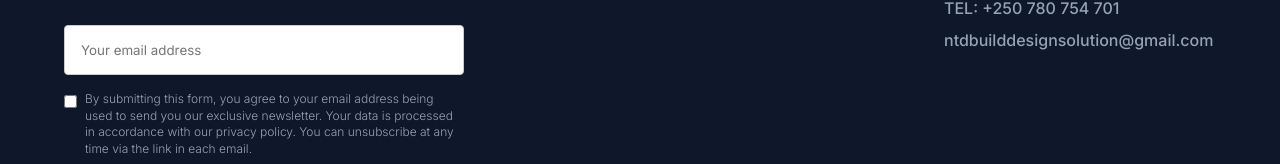
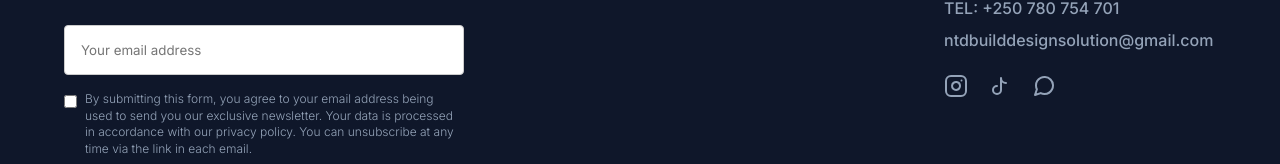
Before and after one commit to MFabrice001/NTD-Frontend, a React (Vite) app: page / in a window 1280 px wide. Shown: the part 3075-3239 px from the top of the page. Built offline with nearby package versions, Linux system fonts and the light colour scheme; no server answers.

Commit message:
Made some changes

```diff
--- a/src/components/Footer.jsx
+++ b/src/components/Footer.jsx
@@ -83,6 +83,27 @@ const Footer = () => {
             <li style={{marginBottom: '0.75rem'}}>TEL: +250 780 754 701</li>
             <li>ntdbuilddesignsolution@gmail.com</li>
           </ul>
+
+          {/* Social Icons */}
+          <div style={{ display: 'flex', gap: '1.25rem', marginTop: '1.5rem', alignItems: 'center' }}>
+            <a href="https://www.instagram.com/ntdbuild_designsolution?stkn=MWJyaHVnODdodzB0aw==" target="_blank" rel="noopener noreferrer" style={{ color: '#94A3B8', transition: 'color 0.2s ease' }} onMouseOver={(e) => e.currentTarget.style.color = '#FFFFFF'} onMouseOut={(e) => e.currentTarget.style.color = '#94A3B8'} title="Instagram">
+              <svg xmlns="http://www.w3.org/2000/svg" width="24" height="24" viewBox="0 0 24 24" fill="none" stroke="currentColor" strokeWidth="2" strokeLinecap="round" strokeLinejoin="round">
+                <rect x="2" y="2" width="20" height="20" rx="5" ry="5"></rect>
+                <path d="M16 11.37A4 4 0 1 1 12.63 8 4 4 0 0 1 16 11.37z"></path>
+                <line x1="17.5" y1="6.5" x2="17.51" y2="6.5"></line>
+              </svg>
+            </a>
+            <a href="https://www.tiktok.com/@ntdbuild_designsolution?_r=1&_t=ZS-99mKui94UZb" target="_blank" rel="noopener noreferrer" style={{ color: '#94A3B8', transition: 'color 0.2s ease' }} onMouseOver={(e) => e.currentTarget.style.color = '#FFFFFF'} onMouseOut={(e) => e.currentTarget.style.color = '#94A3B8'} title="TikTok">
+              <svg xmlns="http://www.w3.org/2000/svg" width="24" height="24" viewBox="0 0 24 24" fill="none" stroke="currentColor" strokeWidth="2" strokeLinecap="round" strokeLinejoin="round">
+                <path d="M9 12a4 4 0 1 0 4 4V4a5 5 0 0 0 5 5"></path>
+              </svg>
+            </a>
+            <a href="https://wa.me/250780754701" target="_blank" rel="noopener noreferrer" style={{ color: '#94A3B8', transition: 'color 0.2s ease' }} onMouseOver={(e) => e.currentTarget.style.color = '#FFFFFF'} onMouseOut={(e) => e.currentTarget.style.color = '#94A3B8'} title="WhatsApp">
+              <svg xmlns="http://www.w3.org/2000/svg" width="24" height="24" viewBox="0 0 24 24" fill="none" stroke="currentColor" strokeWidth="2" strokeLinecap="round" strokeLinejoin="round">
+                <path d="M21 11.5a8.38 8.38 0 0 1-.9 3.8 8.5 8.5 0 0 1-7.6 4.7 8.38 8.38 0 0 1-3.8-.9L3 21l1.9-5.7a8.38 8.38 0 0 1-.9-3.8 8.5 8.5 0 0 1 4.7-7.6 8.38 8.38 0 0 1 3.8-.9h.5a8.48 8.48 0 0 1 8 8v.5z"></path>
+              </svg>
+            </a>
+          </div>
         </div>
       </div>
 
```
